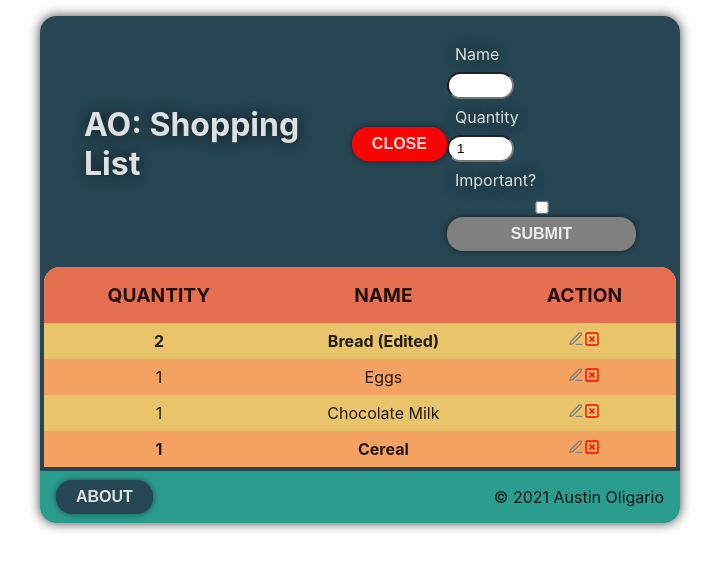
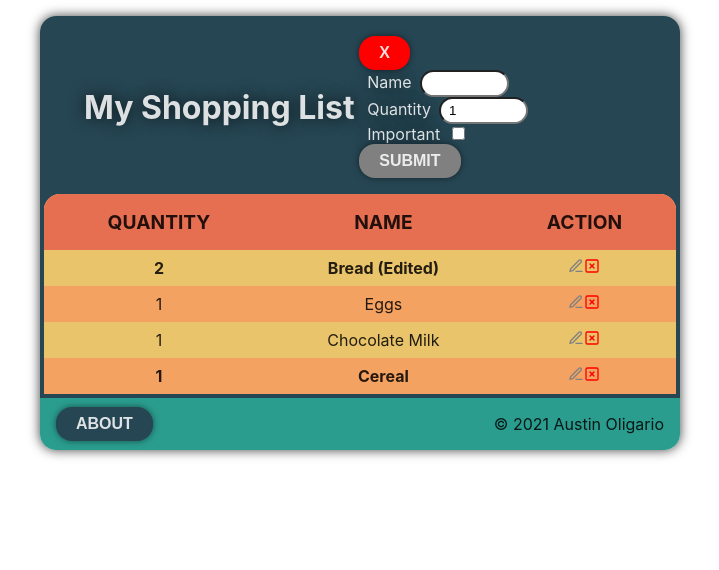
Before and after one commit to austinolig/shopping-list, a React (Create React App) app: page / in a window 1280 px wide. Both pictures are taken after a click on the button "ADD". Shown: the top 570 px of the page, without its empty margins (280-999 px from the left). Built offline with nearby package versions, Linux system fonts and the light colour scheme; data requests are answered from the project's data file.

Commit message:
added grid layout to new item form

```diff
--- a/src/components/AddItem.js
+++ b/src/components/AddItem.js
@@ -7,7 +7,7 @@ const AddItem = ({ onAdd }) => {
   const [formVisibility, setFormVisibility] = useState(true);
 
   return (
-    <>
+    <div className="formArea">
       <button
         className="btn btnAdd"
         style={{
@@ -17,12 +17,11 @@ const AddItem = ({ onAdd }) => {
           setFormVisibility(!formVisibility);
         }}
       >
-        {/* // GRID THE FORM OR SM */}
-        {formVisibility ? "Add" : "Close"}
+        {formVisibility ? "Add" : "X"}
       </button>
       <form
-        style={{ display: formVisibility ? "none" : "flex" }}
-        className="form-add-item"
+        style={{ display: formVisibility && "none" }}
+        className="formAddItem"
         onSubmit={(e) => {
           e.preventDefault();
           if (name === "") {
@@ -39,6 +38,7 @@ const AddItem = ({ onAdd }) => {
           onAdd({ name, important, quantity });
         }}
       >
+        <div className="formInputName">
           <label>Name</label>
           <input
             type="text"
@@ -47,6 +47,8 @@ const AddItem = ({ onAdd }) => {
               setName(e.target.value);
             }}
           />
+        </div>
+        <div className="formInputQuantity">
           <label>Quantity</label>
           <input
             type="number"
@@ -61,7 +63,9 @@ const AddItem = ({ onAdd }) => {
               }
             }}
           />
-        <label>Important?</label>
+        </div>
+        <div className="formInputImportant">
+          <label>Important</label>
           <input
             type="checkbox"
             checked={important}
@@ -70,9 +74,11 @@ const AddItem = ({ onAdd }) => {
               setImportant(e.currentTarget.checked);
             }}
           />
+        </div>
+
         <input type="submit" className="btn" />
       </form>
-    </>
+    </div>
   );
 };
 
--- a/src/components/Header.js
+++ b/src/components/Header.js
@@ -3,7 +3,7 @@ import AddItem from "./AddItem.js";
 const Header = ({ onAdd }) => {
   return (
     <header>
-      <h1>AO: Shopping List</h1>
+      <h1>My Shopping List</h1>
       <AddItem onAdd={onAdd} />
     </header>
   );
```
Lines whose indentation alone changed are shown as unchanged.
